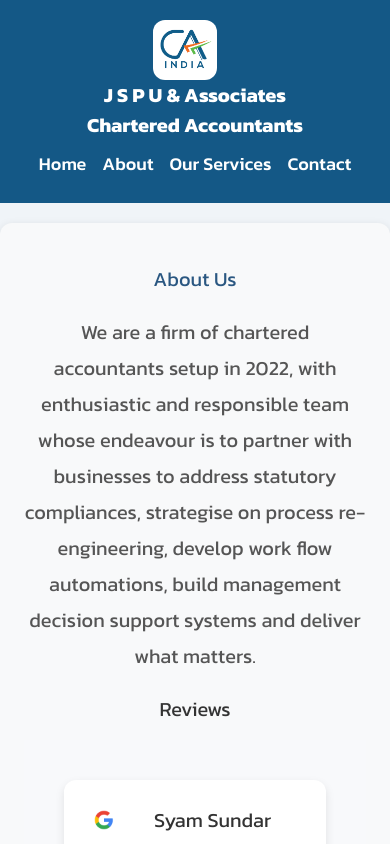
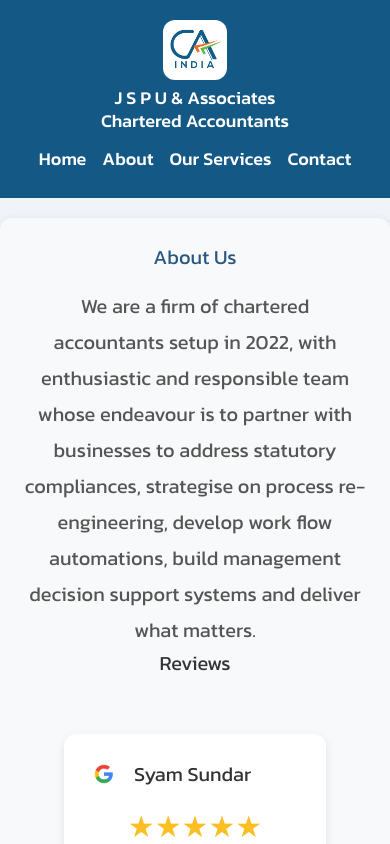
Before and after one commit to sainaveen-99/JSPU, a React (Create React App) app: page /about in a window 390 px wide. Shown: the top 844 px of the page. Built offline with nearby package versions, Linux system fonts and the light colour scheme; a web font is replaced by a local one.

Commit message:
Updated logo in Navbar

```diff
--- a/src/navbar.css
+++ b/src/navbar.css
@@ -1,3 +1,11 @@
+@import url("https://fonts.googleapis.com/css2?family=Kanit:wght@400;500&display=swap");
+
+* {
+  box-sizing: border-box;
+  margin: 0;
+  padding: 0;
+}
+
 .navbar {
   display: flex;
   justify-content: space-between;
@@ -8,22 +16,29 @@
   color: white;
 }
 
-.navbar-logo {
+.navbar-left {
   display: flex;
   align-items: center;
+  gap: 16px;
 }
 
 .logo {
   height: 60px;
   width: auto;
-  object-fit: contain;
   border-radius: 12px;
-  margin-right: 20px;
+}
+
+h3 {
+  font-size: 20px;
+  font-family: "Kanit", sans-serif;
+  font-weight: 500;
+  line-height: 1.3;
+  color: white;
 }
 
 .navbar-links {
   display: flex;
-  gap: 24px; /* horizontal space between links */
+  gap: 24px;
 }
 
 .nav-link {
@@ -41,13 +56,7 @@
   border-bottom: 2px solid orange;
 }
 
-h3 {
-  font-size: 24px;
-  margin: 0 20px;
-  font-family: "Kanit", sans-serif;
-}
-
-/* Mobile responsive */
+/* Mobile Responsive */
 @media (max-width: 768px) {
   .navbar {
     flex-direction: column;
@@ -55,19 +64,24 @@ h3 {
   }
 
   .navbar-links {
-    flex-direction: row;
     flex-wrap: wrap;
     justify-content: center;
     gap: 16px;
-    margin-top: 10px;
+    margin-top: 12px;
   }
 
   .nav-link {
     font-size: 18px;
   }
 
+  .navbar-left {
+    flex-direction: column;
+    align-items: center;
+    text-align: center;
+    gap: 10px;
+  }
+
   h3 {
-    text-align: center;
-    font-size: 20px;
+    font-size: 18px;
   }
 }
```
